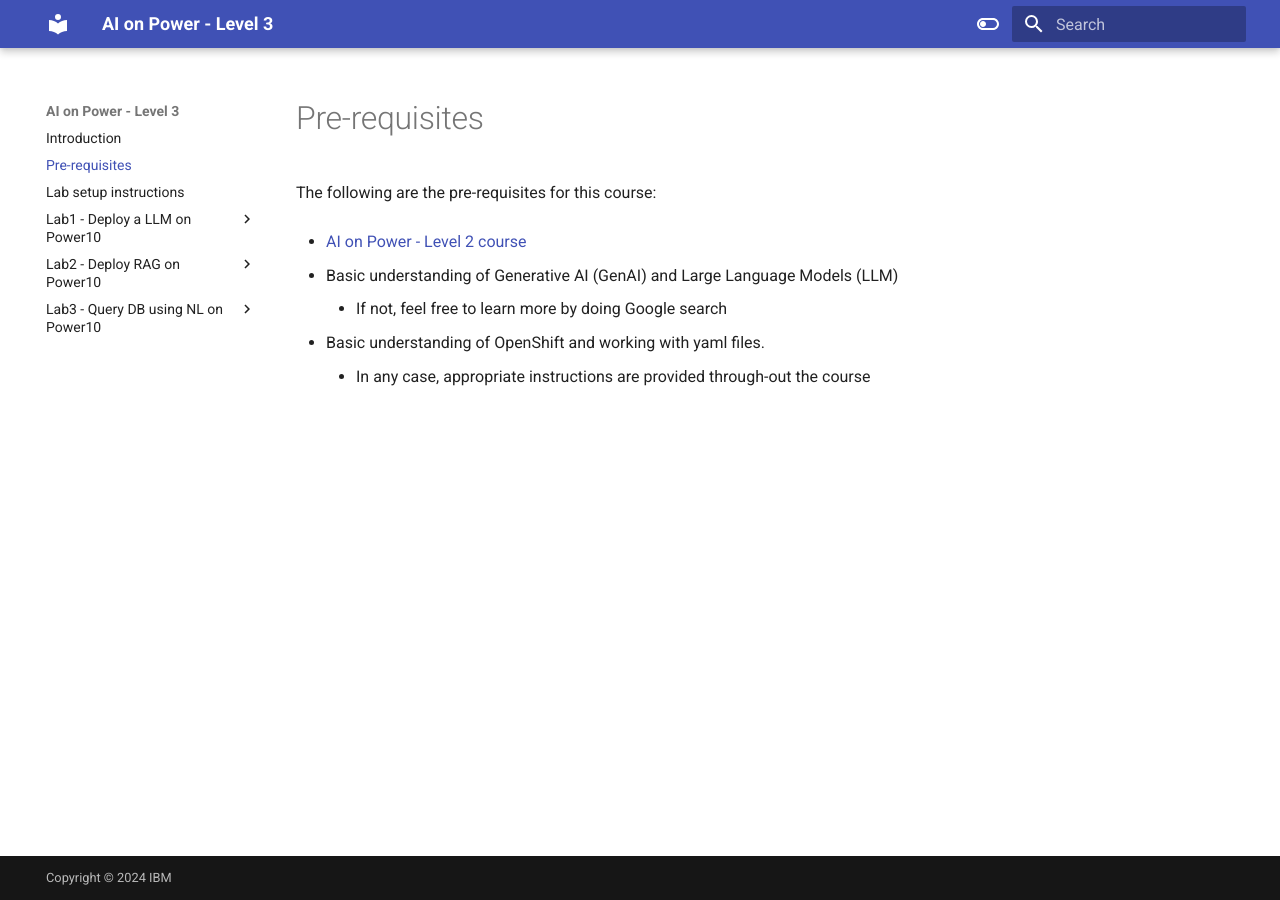
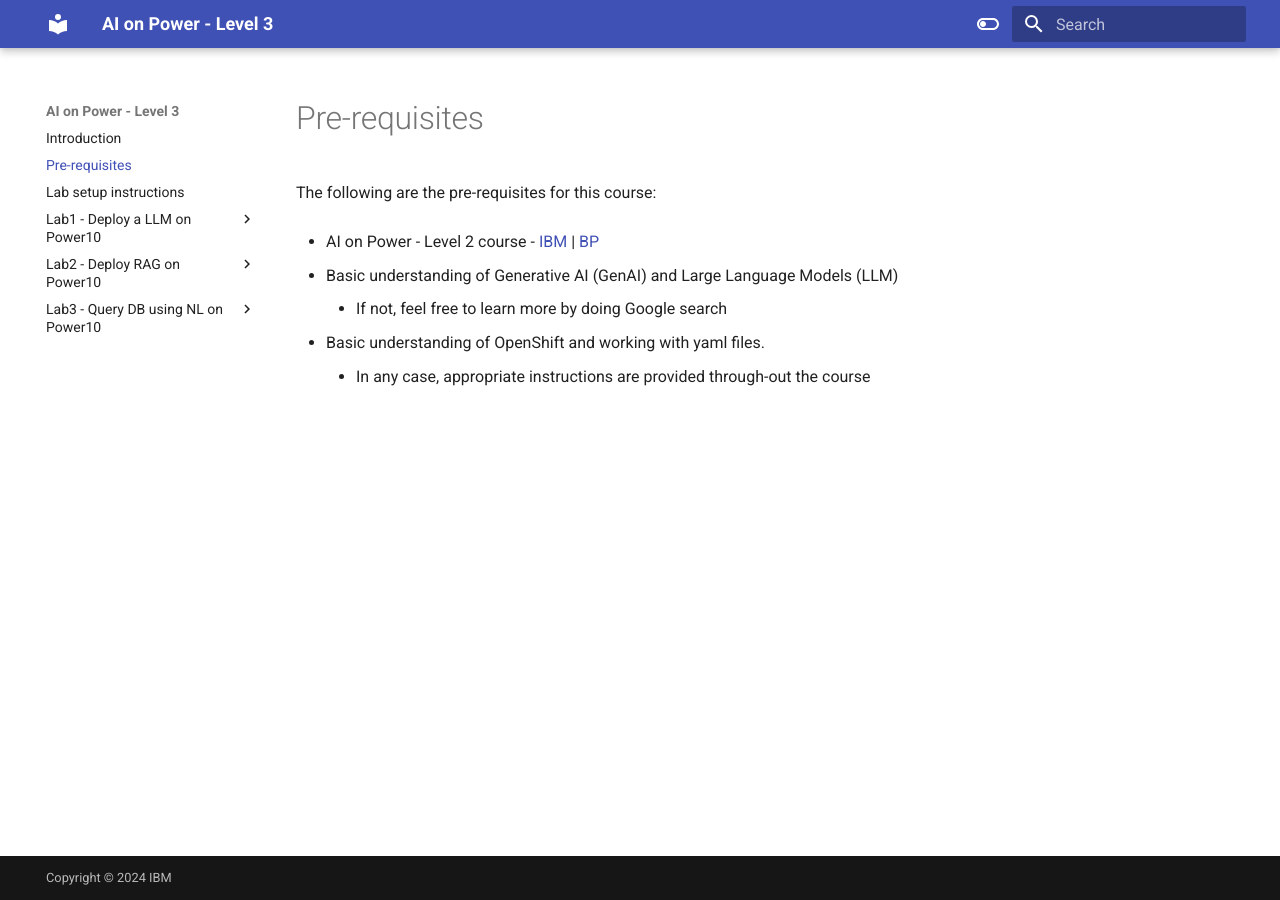
Before and after one commit to IBM/AI-on-Power-Level3, an MkDocs documentation site: the page built from docs/pre-req.md, in a window 1280 px wide. Built offline with MkDocs 1.6.1 and Material for MkDocs 9.7.7, drawn with Linux system fonts in a browser that asks for light colours.

Commit message:
Update pre-req.md

```diff
--- a/docs/pre-req.md
+++ b/docs/pre-req.md
@@ -1,6 +1,6 @@
 The following are the pre-requisites for this course:
 
-* [AI on Power - Level 2 course](https://yourlearning.ibm.com/activity/PLAN-95E47B97CBB5)
+* AI on Power - Level 2 course - [IBM](https://yourlearning.ibm.com/activity/PLAN-95E47B97CBB5) | [BP](https://learn.ibm.com/course/view.php?id=16329)
 
 * Basic understanding of Generative AI (GenAI) and Large Language Models (LLM)
    	- If not, feel free to learn more by doing Google search
```
